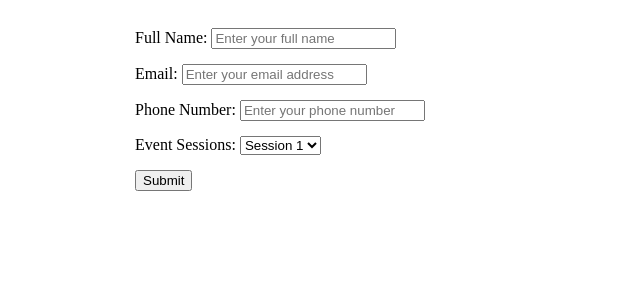
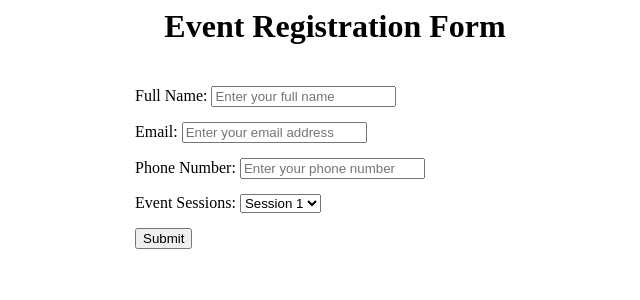
Before and after one commit to JulianJoz/EventRegistration, a Django app: page /registration/ in a window 1280 px wide. Shown: the top 300 px of the page, without its empty margins (305-945 px from the left). Run offline with Django 4.2, Linux system fonts and the light colour scheme.

Commit message:
update heading

```diff
--- a/registration_app/templates/registration_form.html
+++ b/registration_app/templates/registration_form.html
@@ -1,6 +1,11 @@
 <!-- registration_form.html -->
 
 <style>
+     /* Center the heading */
+    h1 {
+        text-align: center;
+    }
+
     /* Add spacing between form fields */
     #registration-form {
         max-width: 400px; /* Set the maximum width of the form */
@@ -12,6 +17,8 @@
         margin-bottom: 15px;
     }
 </style>
+
+<h1>Event Registration Form</h1>
 
 
 <script src="https://code.jquery.com/jquery-3.6.4.min.js"></script>
```
